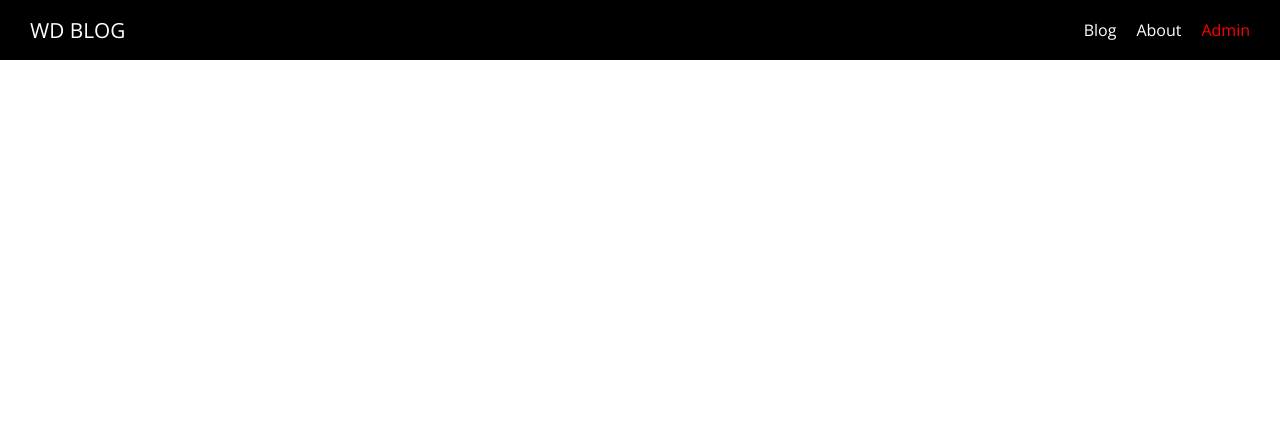
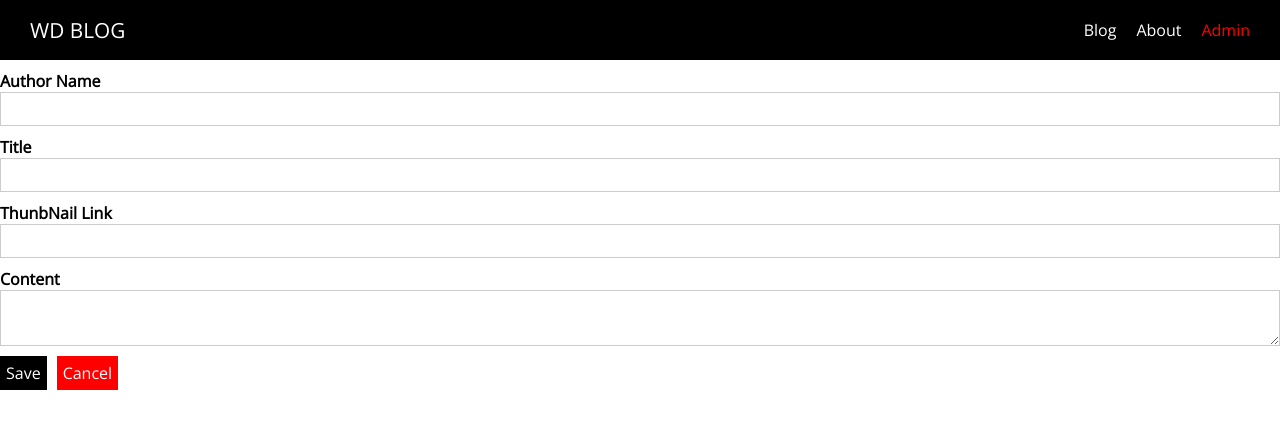
Before and after one commit to calvin-puram/nuxt-app, a Nuxt app: page /admin/new-post in a window 1280 px wide. Shown: the top 428 px of the page. Built offline with nearby package versions, Linux system fonts and the light colour scheme.

Commit message:
created the admin route

```diff
--- a/pages/admin/index.vue
+++ b/pages/admin/index.vue
@@ -0,0 +1,37 @@
+<template>
+  <div class="admin-page">
+    <section class="new-post">
+      <button @click="$router.push('/admin/new-post')">Create Post</button>
+    </section>
+    <section class="existing-posts">
+      <h1>Existing Posts</h1>
+      <PostList />
+    </section>
+  </div>
+</template>
+
+<script>
+import PostList from '@/components/Posts/PostList';
+
+export default {
+  components: {
+    PostList
+  }
+};
+</script>
+
+<style scoped>
+.admin-page {
+  padding: 20px;
+}
+
+.new-post {
+  text-align: center;
+  border-bottom: 2px solid #ccc;
+  padding-bottom: 10px;
+}
+
+.existing-posts h1 {
+  text-align: center;
+}
+</style>
--- /dev/null
+++ b/pages/admin/new-post/index.vue
@@ -0,0 +1,59 @@
+<template>
+  <div class="admin-new-post-page">
+    <section class="admin-new-post-page">
+      <form @submit.prevent="onSave">
+        <AppControlInput v-model="editedPost.author"
+          >Author Name</AppControlInput
+        >
+
+        <AppControlInput v-model="editedPost.title">Title</AppControlInput>
+        <AppControlInput v-model="editedPost.thunbnailLink"
+          >ThunbNail Link</AppControlInput
+        >
+        <AppControlInput v-model="editedPost.content" control-type="textarea"
+          >Content</AppControlInput
+        >
+
+        <AppButtonInput type="submit">Save</AppButtonInput>
+        <AppButtonInput
+          type="button"
+          style="margin-left: 10px"
+          btn-style="cancel"
+          @click="onCancel"
+          >Cancel</AppButtonInput
+        >
+      </form>
+    </section>
+  </div>
+</template>
+
+<script>
+import AppControlInput from '@/components/UI/AppControlInput';
+import AppButtonInput from '@/components/UI/AppButtonInput';
+export default {
+  components: {
+    AppControlInput,
+    AppButtonInput
+  },
+  data() {
+    return {
+      editedPost: {
+        author: '',
+        title: '',
+        thumbnailLink: '',
+        content: ''
+      }
+    };
+  },
+  methods: {
+    onSave() {
+      // Save the post
+      console.log(this.editedPost);
+    },
+    onCancel() {
+      // Navigate back
+      this.$router.push('/admin');
+    }
+  }
+};
+</script>
```
